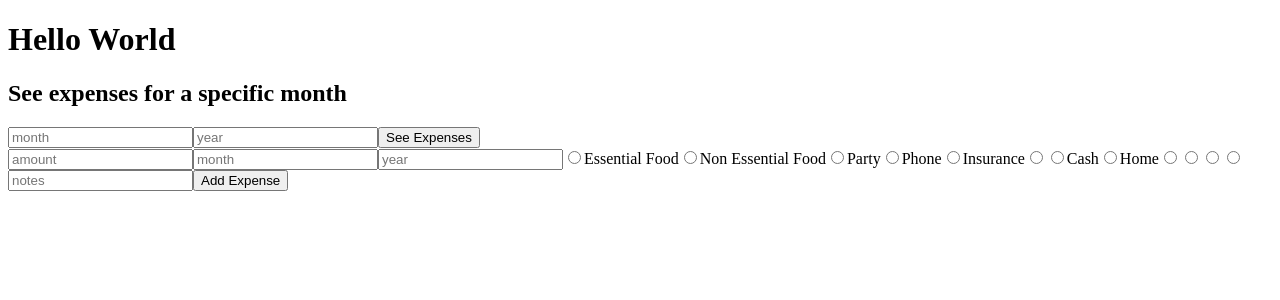
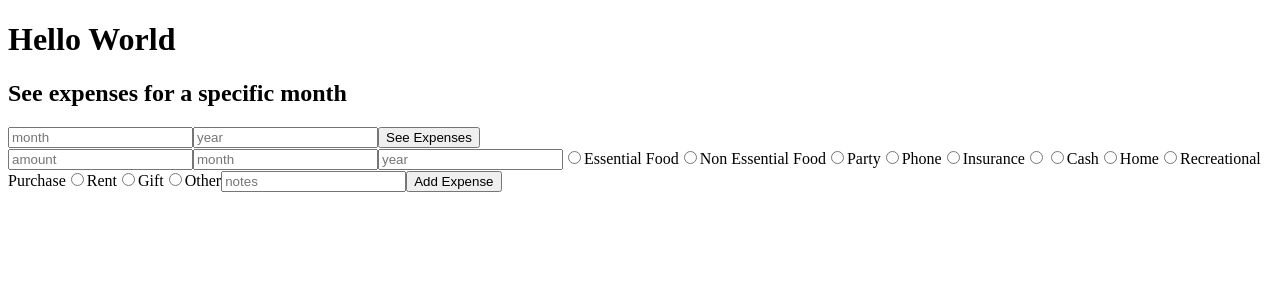
Before and after one commit to ttamalito/expenses_frontend, a React (Create React App) app: page / in a window 1280 px wide. Shown: the top 300 px of the page. Built offline with nearby package versions, Linux system fonts and the light colour scheme.

Commit message:
add more options

```diff
--- a/src/Base.js
+++ b/src/Base.js
@@ -40,17 +40,18 @@ export default function Base() {
         <input type={'radio'} id={'home'} value={'home'} name={'type'} autoComplete={'off'}/>
         <label htmlFor="home">Home</label>
 
-        <input type={'radio'} id={''} value={''} name={'type'} autoComplete={'off'}/>
-        <label htmlFor=""></label>
+        <input type={'radio'} id={'recreational_purchase'} value={'recreational_purchase'} name={'type'} autoComplete={'off'}/>
+        <label htmlFor="recreational_purchase">Recreational Purchase</label>
 
-        <input type={'radio'} id={''} value={''} name={'type'} autoComplete={'off'}/>
-        <label htmlFor=""></label>
+        <input type={'radio'} id={'rent'} value={'rent'} name={'type'} autoComplete={'off'}/>
+        <label htmlFor="rent">Rent</label>
 
-        <input type={'radio'} id={''} value={''} name={'type'} autoComplete={'off'}/>
-        <label htmlFor=""></label>
+        <input type={'radio'} id={'gift'} value={'gift'} name={'type'} autoComplete={'off'}/>
+        <label htmlFor="gift">Gift</label>
 
-        <input type={'radio'} id={''} value={''} name={'type'} autoComplete={'off'}/>
-        <label htmlFor=""></label>
+
+        <input type={'radio'} id={'other'} value={'other'} name={'type'} autoComplete={'off'}/>
+        <label htmlFor="other">Other</label>
 
 
 
```
